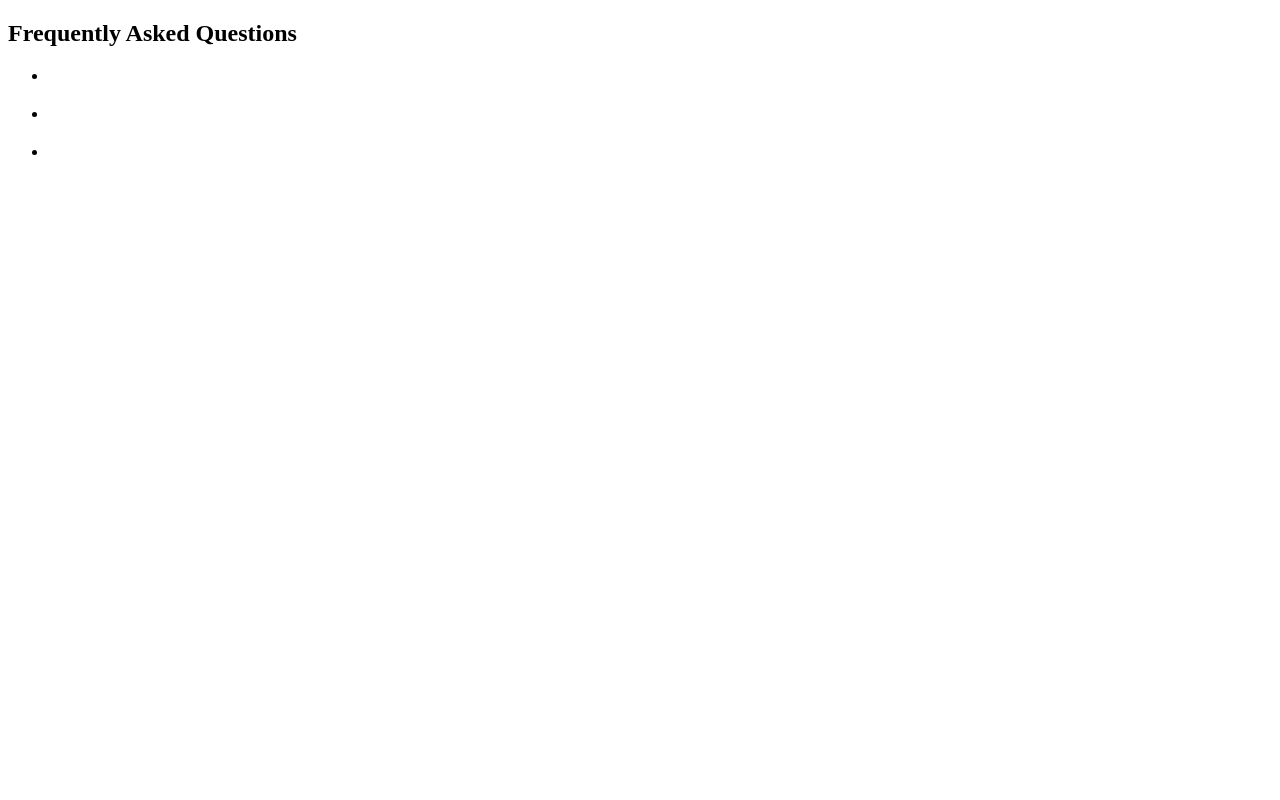
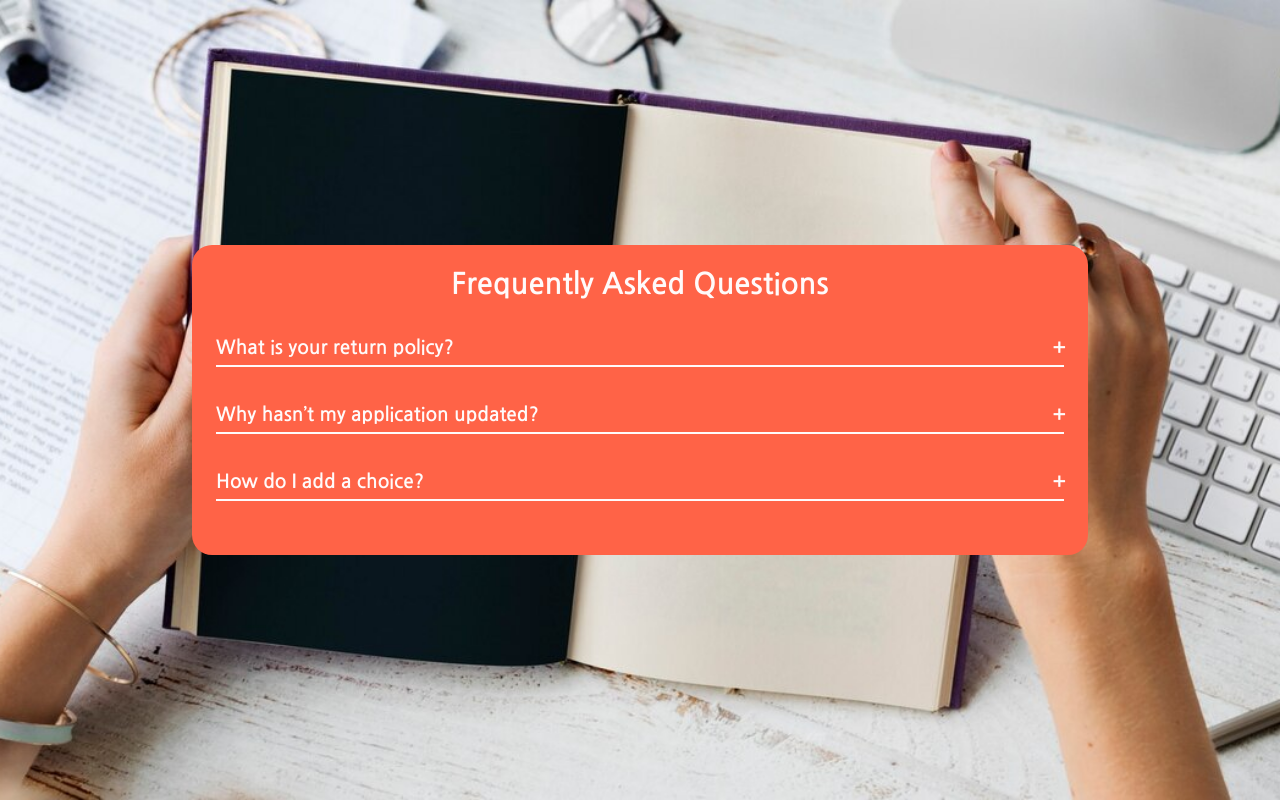
Before and after one commit to GE08T/frontend-dump, a plain HTML site: page Basic/js-dom/practices/faq-accordion/index.html in a window 1280 px wide. Drawn offline with Linux system fonts and the light colour scheme.

Commit message:
chore : add stylling and js to toggle accordion

```diff
--- a/Basic/js-dom/practices/faq-accordion/index.html
+++ b/Basic/js-dom/practices/faq-accordion/index.html
@@ -7,27 +7,29 @@
   <!-- Fonts -->
   <link rel="preconnect" href="https://fonts.googleapis.com">
   <link rel="preconnect" href="https://fonts.gstatic.com" crossorigin>
-  <link href="https://fonts.googleapis.com/css2?family=Nanum+Gothic&display=swap" rel="stylesheet">
+  <link href="https://fonts.googleapis.com/css2?family=Nanum+Gothic:wght@400;700&display=swap" rel="stylesheet">
   <!-- Stylesheet -->
   <link rel="stylesheet" href="style.css">
 </head>
 <body>
   <section id="faq-container">
-    <h1 class="main-text">Frequently Asked Questions</h1>
-    <ul class="main-content" id="accordion">
-      <li class="list-faq" id="list">
-        <div class="question"></div>
-        <div class="answer"></div>
-      </li>
-      <li class="list-faq" id="list">
-        <div class="question"></div>
-        <div class="answer"></div>
-      </li>
-      <li class="list-faq" id="list">
-        <div class="question"></div>
-        <div class="answer"></div>
-      </li>
-    </ul>
+    <div class="content-faq">
+      <h1 class="main-text">Frequently Asked Questions</h1>
+      <ul class="main-content" id="accordion">
+        <div class="list-faq" id="list">
+          <div class="question">What is your return policy?</div>
+          <div class="answer">Lorem ipsum dolor sit amet consectetur adipisicing elit. Quae quisquam laboriosam mollitia corporis eaque. Blanditiis quas voluptatibus mollitia unde similique?</div>
+        </div>
+        <div class="list-faq" id="list">
+          <div class="question">Why hasn’t my application updated?</div>
+          <div class="answer">Lorem, ipsum dolor sit amet consectetur adipisicing elit. Quis architecto a at beatae quas qui ipsam voluptatem. Voluptatum expedita illum fuga omnis culpa veritatis, accusantium esse itaque id quaerat consequatur?</div>
+        </div>
+        <div class="list-faq" id="list">
+          <div class="question">How do I add a choice?</div>
+          <div class="answer">Lorem ipsum dolor sit amet consectetur adipisicing elit. Impedit libero, a alias in eligendi, nemo soluta odit rerum ducimus consequuntur enim quidem officiis exercitationem quaerat animi fugiat blanditiis dolorem facere.</div>
+        </div>
+      </ul>
+    </div>
   </section>
   <!-- Script -->
   <script src="index.js"></script>
--- a/Basic/js-dom/practices/faq-accordion/index.js
+++ b/Basic/js-dom/practices/faq-accordion/index.js
@@ -0,0 +1,8 @@
+// selecting ul
+const listAccordion = document.getElementsByClassName('list-faq')
+
+for (let i = 0; i  < listAccordion.length; i++) {
+  listAccordion[i].addEventListener('click', function () {
+    this.classList.toggle('active')
+  })
+}
--- a/Basic/js-dom/practices/faq-accordion/style.css
+++ b/Basic/js-dom/practices/faq-accordion/style.css
@@ -0,0 +1,79 @@
+* {
+  margin: 0;
+  padding: 0;
+  box-sizing: border-box;
+}
+
+body {
+  font-size: 1rem;
+  font-weight: 400;
+  font-family: 'Nanum Gothic', sans-serif;
+  color: snow;
+}
+
+h1 {
+  font-size: clamp(1.5rem, 2.3vw, 2rem);
+  font-weight: 700;
+}
+
+ul {
+  list-style: none;
+}
+
+#faq-container {
+  display: flex;
+  flex-direction: column;
+  justify-content: center;
+  align-items: center;
+  background: url("./bg-sectionn.jpg") no-repeat center center/cover;
+  height: 100vh;
+}
+
+.content-faq {
+  background-color: tomato;
+  width: 70%;
+  padding: 1.5rem;
+  border-radius: 20px;
+}
+
+.content-faq .main-text{
+  text-align: center;
+  margin-bottom: 2rem;
+}
+
+.list-faq .question {
+  font-size: 1.2rem;
+  font-weight: 600;
+  padding-block: 0.5rem;
+  border-bottom: 2px solid snow;
+  position: relative;
+  cursor: pointer;
+}
+
+.list-faq .question::after {
+  cursor: pointer;
+  content: "+";
+  font-size: 1.3rem;
+  position: absolute;
+  right: -2px;
+}
+
+.list-faq .answer {
+  margin-block: 15px;
+  letter-spacing: 1.1px;
+  height: 0vh;
+  overflow: hidden;
+  transition: 0.5s;
+}
+
+.list-faq.active .answer {
+  transition: 0.5s;
+  height: 120px;
+  overflow: auto;
+}
+
+.list-faq.active .question::after {
+  content: '-';
+  font-size: 2rem;
+  transition: 0.3s;
+}
```
Also changed, not shown: Basic/js-dom/practices/faq-accordion/bg-sectionn.jpg (added).
